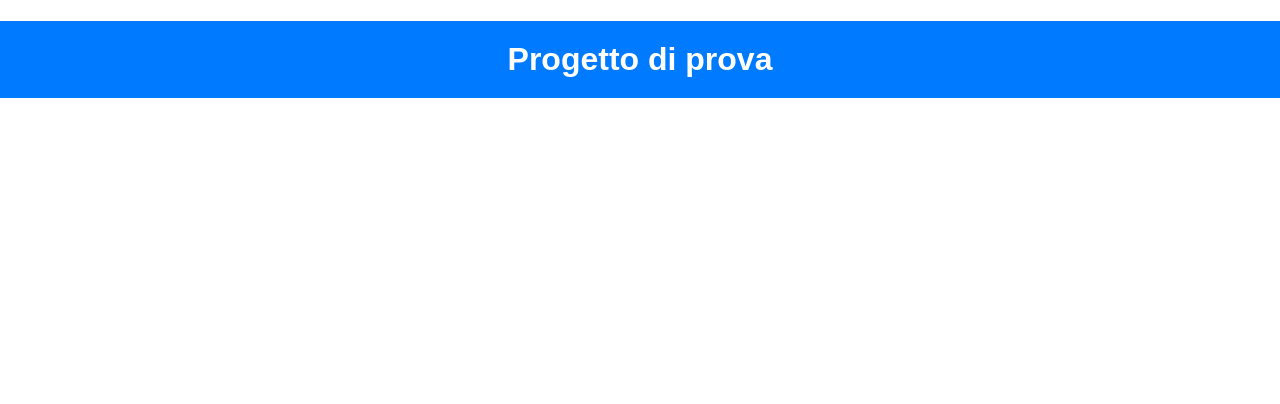
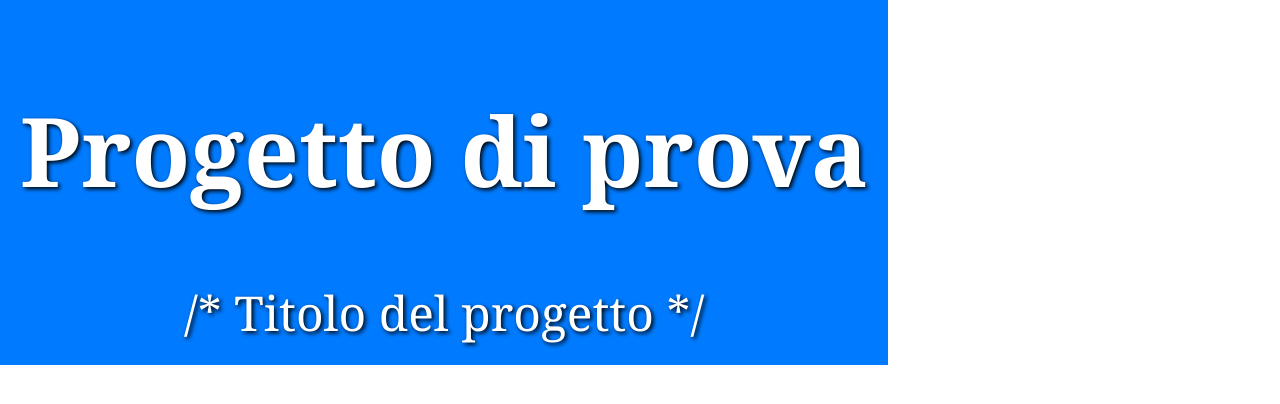
Before and after one commit to Pietrob00/traininghubxweb, a plain HTML site: page index.html in a window 1280 px wide. Drawn offline with Linux system fonts and the light colour scheme.

Commit message:
Update index.html

```diff
--- a/index.html
+++ b/index.html
@@ -2,12 +2,27 @@
 <html>
 <head>
     <title>Progetto di prova</title>
-     <style>
-        body { font-family: Arial, sans-serif; margin: 0; padding: 0; }
-        h1 { text-align: center; color: white; background-color: #007BFF; padding: 20px; margin: 1;}
+    <style>
+        body {
+            font-family: Arial, sans-serif; /* Imposta il font del testo */
+            margin: 0; /* Rimuove i margini del body */
+            padding: 0; /* Rimuove il padding del body */
+        }
+        .container {
+            text-align: center; /* Allinea il testo al centro */
+            background-color: #007BFF; /* Imposta il colore di sfondo blu */
+            display: inline-block; /* Mostra il div come elemento inline-block */
+            padding: 20px; /* Aggiunge un padding di 20px attorno al testo */
+            color: white; /* Imposta il colore del testo a bianco */
+            font-family: 'Georgia', serif; /* Cambia il font del testo */
+            font-size: 3em; /* Aumenta la dimensione del testo */
+            text-shadow: 2px 2px 4px #000000; /* Aggiunge un'ombra al testo */
+        }
     </style>
 </head>
 <body>
-    <h1>Progetto di prova</h1>
+    <div class="container">
+        <h1>Progetto di prova</h1> /* Titolo del progetto */
+    </div>
 </body>
 </html>
```
